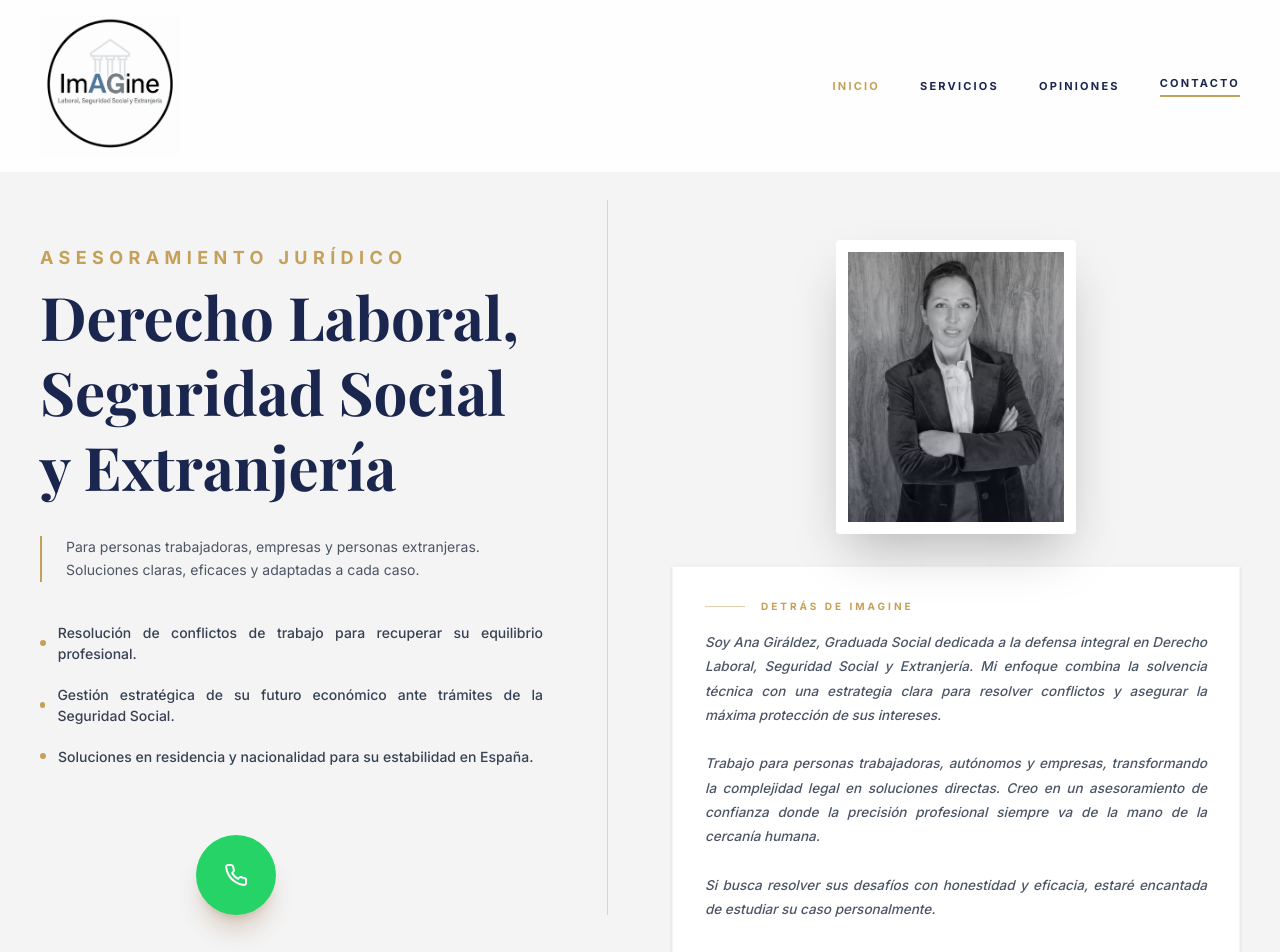
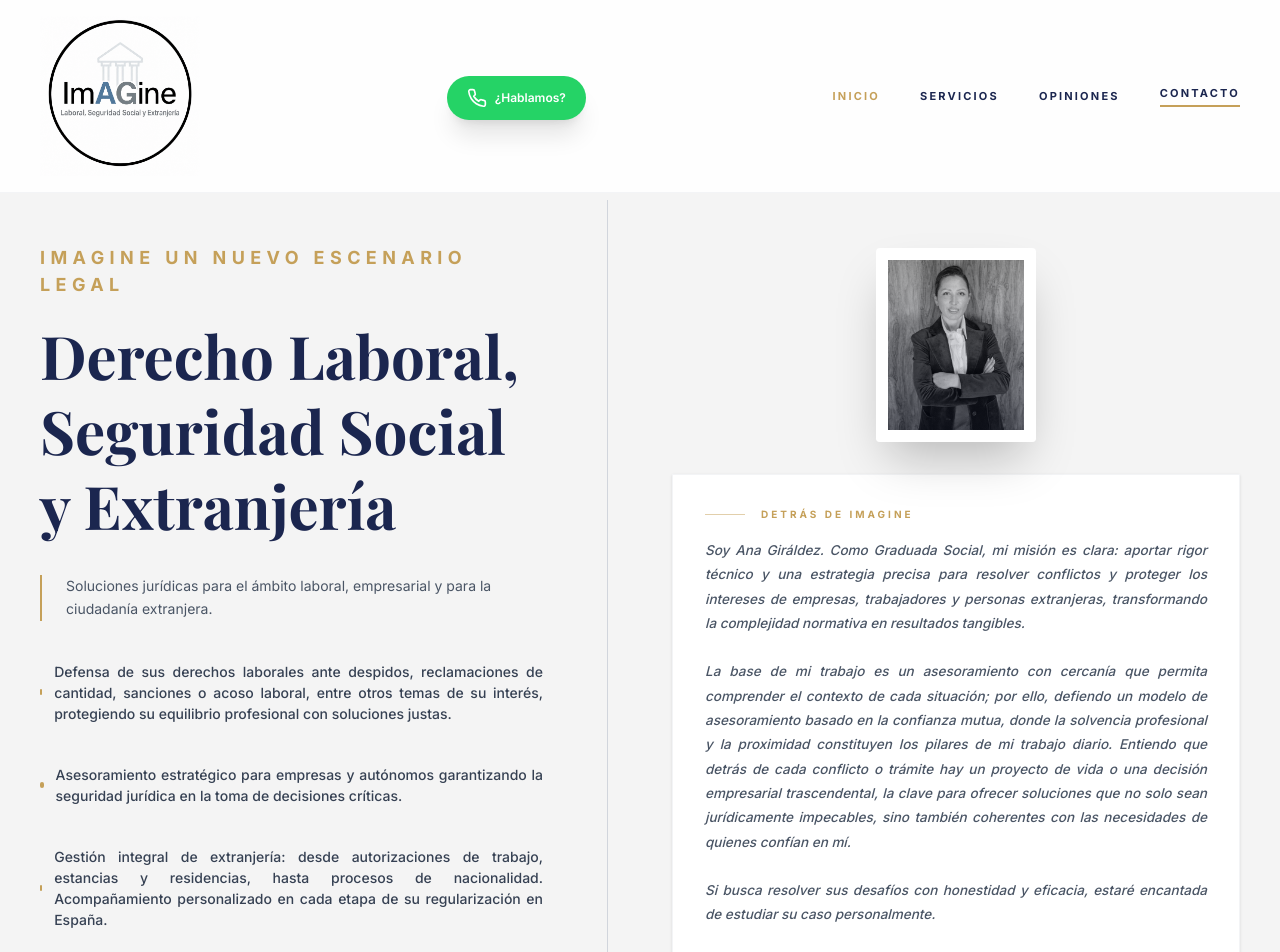
Before and after one commit to Anagiraldez/imagine-asesoria-vigo, a React (Vite) app: page / in a window 1280 px wide. Shown: the top 952 px of the page. Built offline with nearby package versions, Linux system fonts and the light colour scheme; a web font is replaced by a local one.

Commit message:
cambios en tamaños letras

```diff
--- a/src/App.tsx
+++ b/src/App.tsx
@@ -39,8 +39,34 @@ export default function App() {
             <img
               src="logo.png"
               alt="Logo imAGine"
-              className="h-35 w-auto object-contain"/>
+              className="h-40 w-auto object-contain" />
           </div>
+
+
+          <a
+            href="https://wa.me/34613032762?text=Hola,%20me%20gustaría%20solicitar%20una%20consulta%20personalizada."
+            target="_blank"
+            rel="noopener noreferrer"
+            aria-label="Enviar WhatsApp"
+            className="flex items-center justify-center gap-2 mx-auto w-fit bg-[#25D366] px-5 py-3 rounded-full text-white shadow-xl transition-all hover:bg-[#B8860B] hover:shadow-2xl active:scale-95 mt-5 mb-4"
+          >
+            <svg
+              xmlns="http://www.w3.org/2000/svg"
+              width="20"
+              height="20"
+              viewBox="0 0 24 24"
+              fill="none"
+              stroke="currentColor"
+              strokeWidth="2"
+              strokeLinecap="round"
+              strokeLinejoin="round"
+            >
+              <path d="M22 16.92v3a2 2 0 0 1-2.18 2 19.79 19.79 0 0 1-8.63-3.07 19.5 19.5 0 0 1-6-6 19.79 19.79 0 0 1-3.07-8.67A2 2 0 0 1 4.11 2h3a2 2 0 0 1 2 1.72 12.84 12.84 0 0 0 .7 2.81 2 2 0 0 1-.45 2.11L8.09 9.91a16 16 0 0 0 6 6l1.27-1.27a2 2 0 0 1 2.11-.45 12.84 12.84 0 0 0 2.81.7A2 2 0 0 1 22 16.92z" />
+            </svg>
+            <span className="text-xs font-semibold">¿Hablamos?</span>
+          </a>
+
+
 
           {/* Menú Desktop */}
           <div className="hidden items-center gap-10 text-[11px] font-bold tracking-[0.2em] uppercase md:flex">
@@ -52,8 +78,8 @@ export default function App() {
             </a>
           </div>
 
-          <button className="md:hidden text-primary" onClick={() => setIsMenuOpen(!isMenuOpen)}>
-            {isMenuOpen ? <X /> : <Menu />}
+          <button className="md:hidden text-primary p-2" onClick={() => setIsMenuOpen(!isMenuOpen)}>
+            {isMenuOpen ? <X size={40} /> : <Menu size={40} />}
           </button>
         </div>
 
@@ -66,7 +92,7 @@ export default function App() {
               exit={{ opacity: 0, height: 0 }}
               className="border-b border-gray-100 bg-white md:hidden overflow-hidden"
             >
-              <div className="flex flex-col gap-6 px-6 py-8 text-[11px] font-bold tracking-widest uppercase">
+              <div className="flex flex-col  gap-6 px-6 py-8 text-[11px] font-bold tracking-widest uppercase">
                 <a href="#hero" onClick={() => setIsMenuOpen(false)}>Inicio</a>
                 <a href="#beneficios" onClick={() => setIsMenuOpen(false)}>Servicios</a>
                 <a href="#testimonios" onClick={() => setIsMenuOpen(false)}>Opiniones</a>
@@ -90,22 +116,20 @@ export default function App() {
               transition={{ duration: 0.8 }}
               className="flex flex-col items-start lg:pt-6 lg:border-r lg:border-gray-300 lg:pr-16"
             >
-              <div className="mt-5 mb-2 text-[14px] md:text-[18px] font-bold tracking-[0.3em] uppercase text-accent">
-                Asesoramiento Jurídico
+              <div className="mt-5 mb-5 text-[12px] md:text-[18px] font-bold tracking-[0.3em] uppercase text-accent">
+                ImAGine un nuevo escenario legal
               </div>
               <h1 className="mb-6 md:mb-8 font-serif text-3xl font-bold leading-tight text-primary md:text-5xl xl:text-6xl break-words">
                 Derecho Laboral, Seguridad Social y Extranjería
               </h1>
               <p className="mb-8 md:mb-10 max-w-lg border-l-2 border-accent pl-6 text-sm leading-relaxed text-gray-600">
-                Para personas trabajadoras, empresas y personas extranjeras.
-                <br />Soluciones claras, eficaces y adaptadas a cada caso.
-              </p>
+                Soluciones jurídicas para el ámbito laboral, empresarial y para la ciudadanía extranjera.             </p>
 
-              <div className="mb-10 md:mb-12 space-y-4 md:space-y-5 text-justify">
+              <div className="mb-10 md:mb-8 space-y-8 md:space-y-10 text-justify">
                 {[
-                  "Resolución de conflictos de trabajo para recuperar su equilibrio profesional.",
-                  "Gestión estratégica de su futuro económico ante trámites de la Seguridad Social.",
-                  "Soluciones en residencia y nacionalidad para su estabilidad en España."
+                  "Defensa de sus derechos laborales ante despidos, reclamaciones de cantidad, sanciones o acoso laboral, entre otros temas de su interés, protegiendo su equilibrio profesional con soluciones justas.",
+                  "Asesoramiento estratégico para empresas y autónomos garantizando la seguridad jurídica en la toma de decisiones críticas.",
+                  "Gestión integral de extranjería: desde autorizaciones de trabajo, estancias y residencias, hasta procesos de nacionalidad. Acompañamiento personalizado en cada etapa de su regularización en España."
                 ].map((item, idx) => (
                   <div key={idx} className="flex items-center gap-3">
                     <div className="h-1.5 w-1.5 rounded-full bg-accent" />
@@ -114,27 +138,6 @@ export default function App() {
                 ))}
               </div>
 
-              <a
-                href="https://wa.me/34613032762?text=Hola,%20me%20gustaría%20solicitar%20una%20consulta%20personalizada."
-                target="_blank"
-                rel="noopener noreferrer"
-                aria-label="Enviar WhatsApp"
-                className="rounded-full items-center justify-center ml-39 mt-5 mb-0  bg-[#25D366]  p-7 text-white shadow-xl shadow-yellow-900/20 transition-all hover:bg-[#B8860B] hover:shadow-2xl active:scale-95"
-              >
-                <svg
-                  xmlns="http://www.w3.org/2000/svg"
-                  width="24"
-                  height="24"
-                  viewBox="0 0 24 24"
-                  fill="none"
-                  stroke="currentColor"
-                  strokeWidth="2"
-                  strokeLinecap="round"
-                  strokeLinejoin="round"
-                >
-                  <path d="M22 16.92v3a2 2 0 0 1-2.18 2 19.79 19.79 0 0 1-8.63-3.07 19.5 19.5 0 0 1-6-6 19.79 19.79 0 0 1-3.07-8.67A2 2 0 0 1 4.11 2h3a2 2 0 0 1 2 1.72 12.84 12.84 0 0 0 .7 2.81 2 2 0 0 1-.45 2.11L8.09 9.91a16 16 0 0 0 6 6l1.27-1.27a2 2 0 0 1 2.11-.45 12.84 12.84 0 0 0 2.81.7A2 2 0 0 1 22 16.92z" />
-                </svg>
-              </a>
 
 
             </motion.div>
@@ -146,11 +149,11 @@ export default function App() {
               transition={{ duration: 1, delay: 0.2 }}
               className="flex flex-col"
             >
-              <div className="relative w-60 mx-auto mt-10 overflow-hidden rounded-sm border-[px] md:border-[12px] border-white shadow-2xl">
+              <div className="relative w-40 mx-auto -mt-12 md:mt-12 overflow-hidden rounded-sm border-[px] md:border-[12px] border-white shadow-2xl">
                 <img
                   src="ana_giraldez_imagine_asesoria_vigo.jpg"
-                  alt="Tu Fotografía Profesional"
-                  className="aspect-[4/5] w-full object-cover grayscale transition-transform duration-700 hover:scale-105"
+                  alt="retrato"
+                  className="aspect-[4/5]  w-full object-cover grayscale transition-transform duration-700 hover:scale-105"
                   referrerPolicy="no-referrer"
                 />
                 <div className="absolute inset-0 bg-gradient-to-t from-primary/20 to-transparent"></div>
@@ -164,15 +167,13 @@ export default function App() {
                 <p className="text-[12.5px] md:text-[13.5px] font-medium leading-[1.6] md:leading-[1.8] text-gray-600 italic text-justify">
 
                   <p>
-                    Soy Ana Giráldez, Graduada Social dedicada a la defensa integral en Derecho Laboral,
-                    Seguridad Social y Extranjería. Mi enfoque combina la solvencia técnica con una
-                    estrategia clara para resolver conflictos y asegurar la máxima protección de sus intereses.
+                    Soy Ana Giráldez. Como Graduada Social, mi misión es clara: aportar rigor técnico y una estrategia precisa para resolver conflictos y proteger los intereses de empresas, trabajadores y personas extranjeras, transformando la complejidad normativa en resultados tangibles.
+
+
                   </p>
                   <br />
                   <p>
-                    Trabajo para personas trabajadoras, autónomos y empresas, transformando la
-                    complejidad legal en soluciones directas. Creo en un asesoramiento de confianza
-                    donde la precisión profesional siempre va de la mano de la cercanía humana.
+                    La base de mi trabajo es un asesoramiento con cercanía que permita comprender el contexto de cada situación; por ello, defiendo un modelo de asesoramiento basado en la confianza mutua, donde la solvencia profesional y la proximidad constituyen los pilares de mi trabajo diario. Entiendo que detrás de cada conflicto o trámite hay un proyecto de vida o una decisión empresarial trascendental, la clave para ofrecer soluciones que no solo sean jurídicamente impecables, sino también coherentes con las necesidades de quienes confían en mí.
                   </p>
                   <br />
                   <p>
@@ -379,15 +380,15 @@ export default function App() {
                   <div>
                     <p className="text-[10px] font-bold tracking-widest uppercase text-gray-400">Horario</p>
                     <p className="text-sm font-semibold text-primary">De Lunes a Viernes</p>
-                    <p className="text-sm text-gray-700">9:00 a 14:00 horas</p>
+                    <p className="text-sm text-gray-700"> De 9:00 a 14:00 horas</p>
                     <br />
-                    <p className="text-sm text-gray-700">🚨 Flexibilidad fuera del horario habitual, bajo cita previa.</p>
+                    <p className="text-sm text-gray-700">🚨 Por las tardes, bajo cita previa.</p>
                   </div>
                 </div>
               </div>
             </div>
 
-            <div className="bg-[#F7E7CE] p-9 md:p-10  shadow-xl">
+            <div className="bg-[#FDF6E3] p-9 md:p-10  shadow-xl">
               <form className="grid gap-5 md:gap-6">
                 <div className="grid gap-5 md:gap-6 md:grid-cols-2">
                   <div className="flex flex-col gap-2">
@@ -400,12 +401,12 @@ export default function App() {
                   </div>
                 </div>
                 <div className="flex flex-col gap-2">
-                  <label className="text-[10px] font-bold tracking-widest uppercase text-primary">Seleccionar especialidad de interés</label>
+                  <label className="text-[10px] font-bold tracking-widest uppercase text-primary">Seleccionar especialidad de interés ⬇️</label>
                   <select className="border-b border-gray-400 bg-transparent py-3 text-sm outline-none transition-colors focus:border-accent appearance-none">
-                    <option>Derecho Laboral</option>
-                    <option>Seguridad Social</option>
-                    <option>Extranjería</option>
-                    <option>Otros Asuntos</option>
+                    <option>Consulta sobre Laboral</option>
+                    <option>Consulta sobre Seguridad Social</option>
+                    <option>COnsulta sobre Extranjería</option>
+                    <option>Otro tema</option>
                   </select>
                 </div>
                 <div className="flex flex-col gap-2">
@@ -424,7 +425,7 @@ export default function App() {
       {/* Final Call Section */}
       <section className="bg-blue-200 pt-8 pb-0 md:py-10 text-blue">
         <div className="mx-auto max-w-5xl px-6 md:px-10 text-center">
-          <h2 className="mb-4 font-serif text-2xl font-bold md:text-3xl leading-tight">ImAGine un futuro sin interrogantes.</h2>
+          <h2 className="mb-4 font-serif text-2xl font-bold md:text-3xl leading-tight">ImAGine la tranquilidad de tener el control.</h2>
           <p className="mb-4 md:mb-12 text-[11px] md:text-[17px] font-bold tracking-[0.2em] uppercase text-accent">Reserve su consulta de asesoramiento</p>
 
           <a
@@ -432,7 +433,7 @@ export default function App() {
             rel="noopener noreferrer"
             className="inline-block mb-0 bg-[#B8860B] px-6 py-3 text-[11px] tracking-[0.2em] font-bold uppercase text-white shadow-xl shadow-yellow-900/20 transition-all hover:bg-[#996515] hover:shadow-2xl active:scale-95"
           >
-            Agendar consulta
+            Sí, la necesito
           </a>
         </div>
       </section>
@@ -447,7 +448,6 @@ export default function App() {
 
 
 
-              <p className="font-bold text-blue tracking-widest">ALL YOUR RIGHTS</p>
             </div>
 
             <div className="flex gap-10">
@@ -455,13 +455,15 @@ export default function App() {
                 href="/imagine-asesoria-vigo/politica.html"
                 target="_blank"
                 rel="noopener noreferrer"
-                className="text-gray-400 hover:text-[#D4AF37] text-[11px]"
+                className="text-gray-600 hover:text-[#D4AF37] text-[11px]"
               >
                 Aviso Legal y Política de Privacidad
               </a>
             </div>
 
-            <p>© 2026 imAGine. Todos los derechos reservados</p>
+            <p className="text-blue-900 font-bold">
+  © 2026 imAGine. Todos los derechos reservados
+</p>
           </div>
         </div>
       </footer>
```
